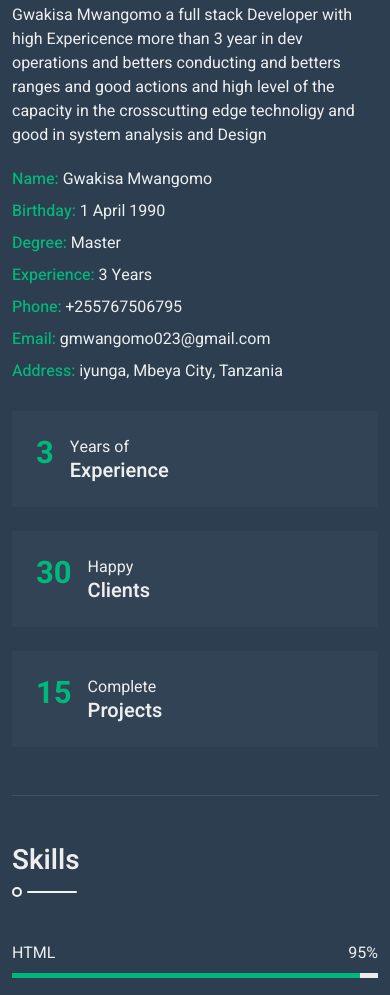
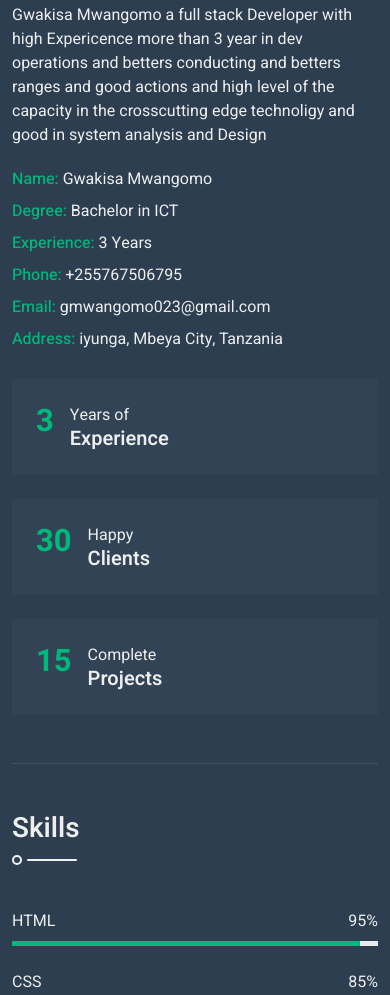
Before and after one commit to gmwangomo/bootstrap-cv-resume-template, a plain HTML site: page index.html in a window 390 px wide. Shown: the part 771-1766 px from the top of the page. Drawn offline with nearby package versions, Linux system fonts and the light colour scheme.

Commit message:
Update index.html
Updating new features

```diff
--- a/index.html
+++ b/index.html
@@ -4,8 +4,7 @@
         <met#aeb3b8et="utf-8">
         <title>GwakisaMwangomo</title>
         <meta content="width=device-width, initial-scale=1.0" name="viewport">
-        <meta content="Free Website Template" name="keywords">
-        <meta content="Free Website Template" name="description">
+
 
         <!-- Favicon -->
         <link href="img/favicon.ico" rel="icon">
@@ -70,11 +69,9 @@
                             <div class="col-sm-6 py-1">
                                 <span class="fw-medium text-primary">Name:</span> Gwakisa Mwangomo
                             </div>
+
                             <div class="col-sm-6 py-1">
-                                <span class="fw-medium text-primary">Birthday:</span> 1 April 1990
-                            </div>
-                            <div class="col-sm-6 py-1">
-                                <span class="fw-medium text-primary">Degree:</span> Master
+                                <span class="fw-medium text-primary">Degree:</span> Bachelor in ICT
                             </div>
                             <div class="col-sm-6 py-1">
                                 <span class="fw-medium text-primary">Experience:</span> 3 Years
```
